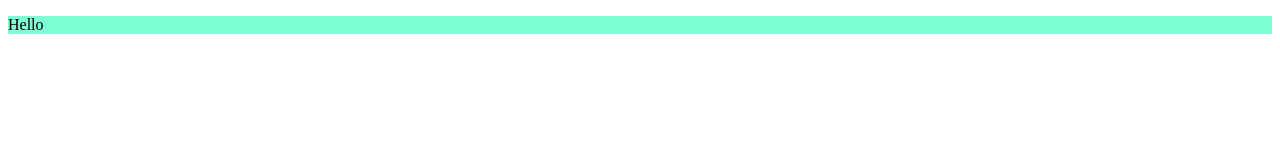
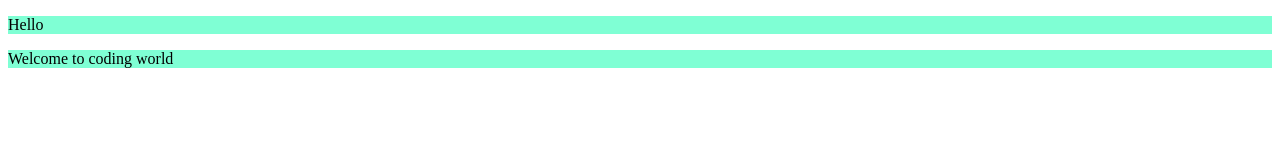
Before and after one commit to Jayesh-32/localRepo, a plain HTML site: page index.html in a window 1280 px wide. Drawn offline with Linux system fonts and the light colour scheme.

Commit message:
add extra element

```diff
--- a/index.html
+++ b/index.html
@@ -8,5 +8,6 @@
 </head>
 <body>
     <p>Hello</p>
+    <p>Welcome to coding world</p>
 </body>
 </html>
```
